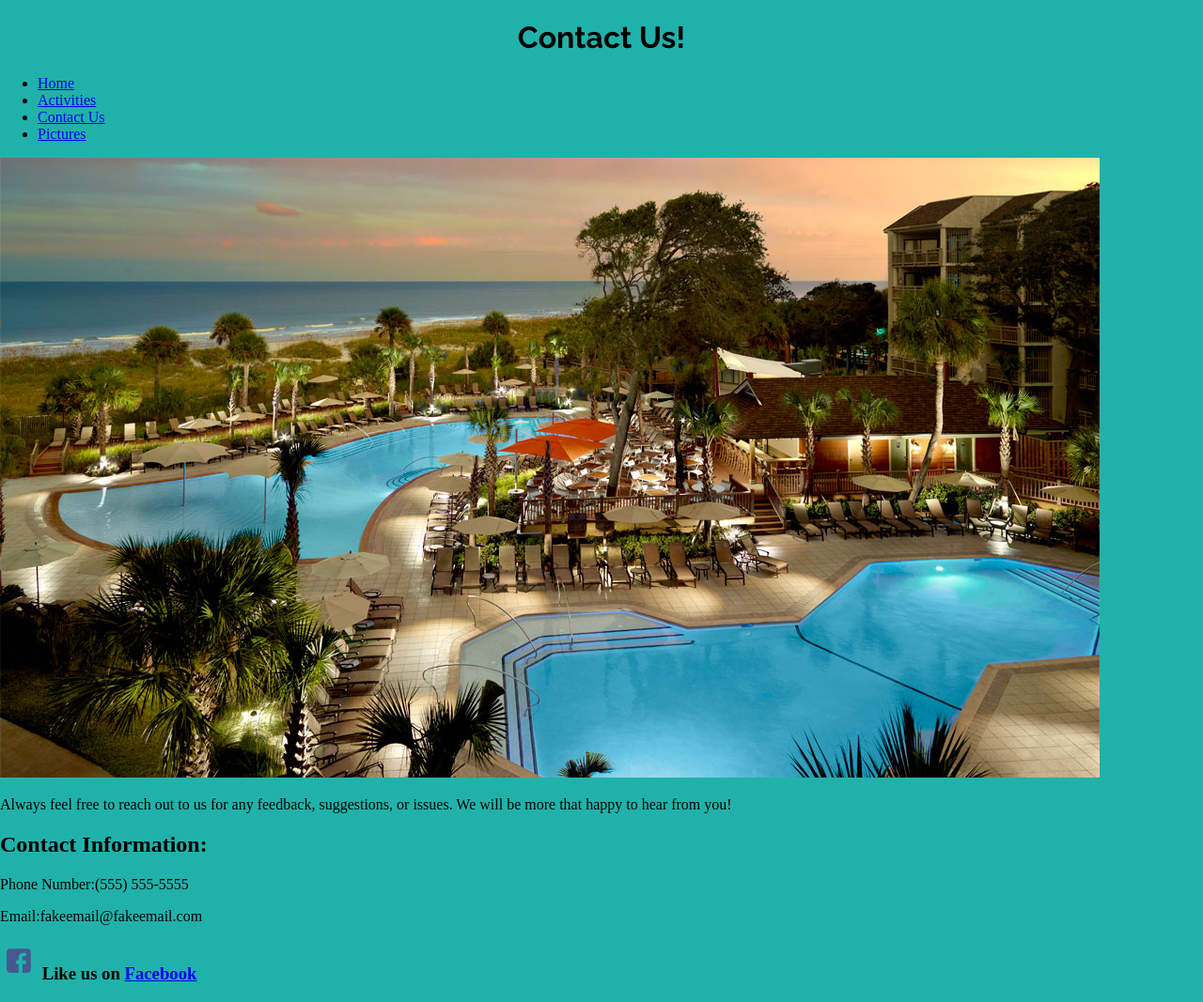
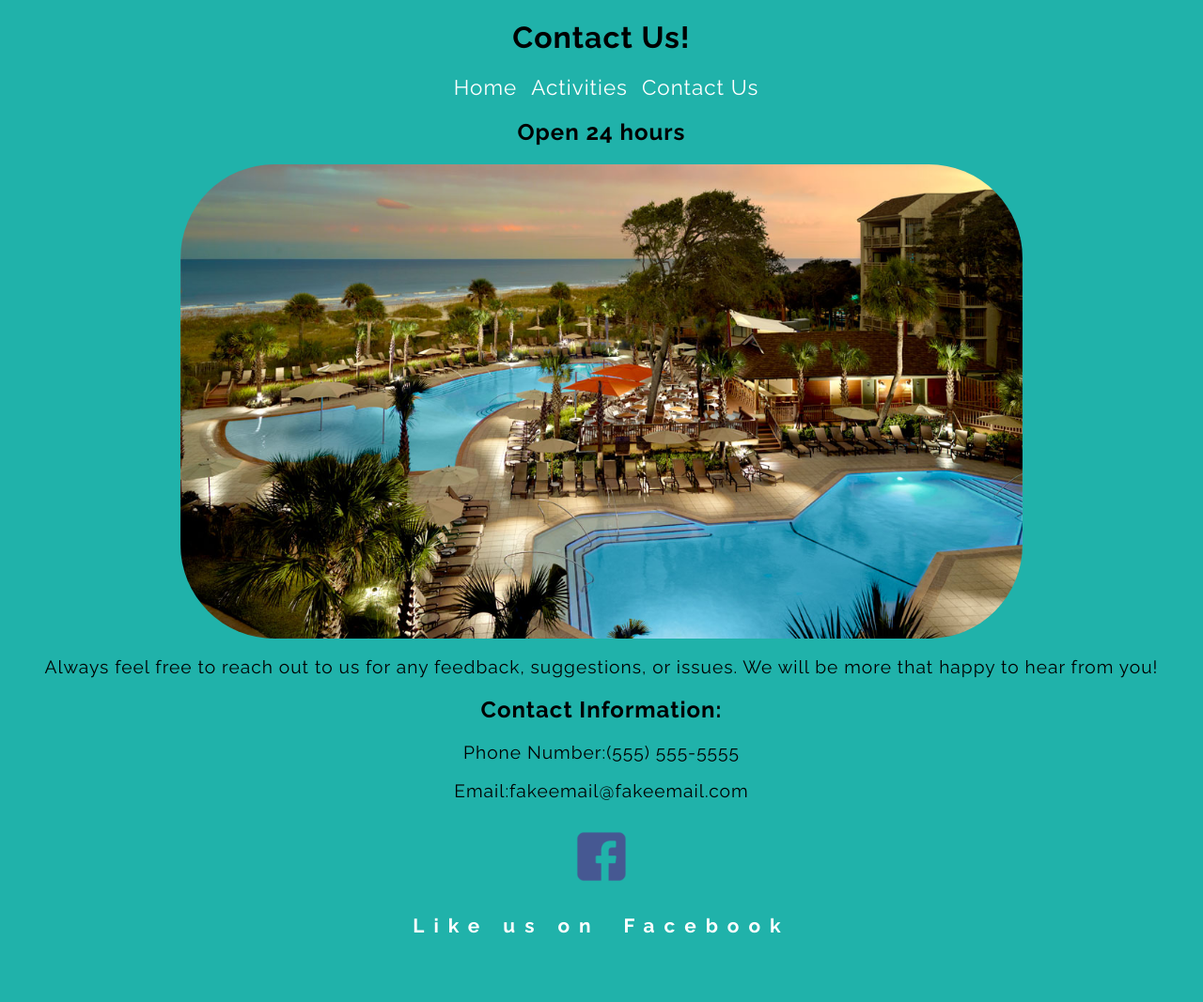
Before and after one commit to JohnSawiris/resort-website, a plain HTML site: page contact-us.html in a window 1280 px wide. Shown: the whole page at 94% size. After the commit the page ends 1019 px from the top, so only its background shows below. Drawn offline with Linux system fonts and the light colour scheme.

Commit message:
final styling of ocean-theme.

```diff
--- a/contact-us.html
+++ b/contact-us.html
@@ -12,15 +12,15 @@
       <li><a href="index.html">Home</a></li>
       <li><a href="activities.html">Activities</a></li>
       <li><a href="contact-us.html">Contact Us</a></li>
-      <li><a href="pictures.html">Pictures</a></li>
     </ul>
-    <img src="img/resort.jpg" alt="Beautiful island">
+    <h2>Open 24 hours</h2>
+    <img src="img/resort.jpg" alt="Beautiful island" class="center">
     <p>Always feel free to reach out to us for any feedback, suggestions, or issues. We will be more that happy to hear from you!</p>
     <h2>Contact Information:</h2>
     <p><span>Phone Number:</span>(555) 555-5555</p>
     <p><span>Email:</span>fakeemail@fakeemail.com</p>
+    <img src="img/facebook.png" alt="Facebook" class="center" style="width: 80px;">
     <h3>
-      <img src="img/facebook.png" alt="Facebook" style="width: 40px;">
       Like us on
       <a href="https://facebook.com">Facebook</a></h3>
   </body>
--- a/css/styles.css
+++ b/css/styles.css
@@ -1,10 +1,48 @@
 body {
   padding: 0;
   margin: 0;
-  background-color: #20B2AA
+  background-color: #20B2AA;
+  font-family: 'Raleway', sans-serif;
+  letter-spacing: 1px;
 }
 h1 {
   color: #000;
   text-align: center;
-  font-family: 'Raleway', sans-serif;
 }
+ul {
+  text-align: center;
+  padding-left: 0;
+}
+li{
+  font-size: 1.4em;
+  display: inline-block;
+}
+a {
+  text-decoration: none;
+  padding-left: 10px;
+  color: #fff;
+}
+a:hover {
+  color: #000;
+}
+h2{
+  text-align: center;
+}
+p {
+  font-size: 1.2em;
+  padding: 0 40px;
+  text-align: center;
+}
+.center {
+  display: block;
+  margin: 10px auto;
+  max-width: 1000px;
+  width: 70%;
+  border-radius: 100px;
+}
+h3{
+  text-align: center;
+  color: white;
+  font-size: 1.3em;
+  letter-spacing: 10px;
+}
```
Also changed, not shown: activities.html (+4 -5 lines), index.html (+1 -2 lines), pictures.html (+0 -1 lines).
